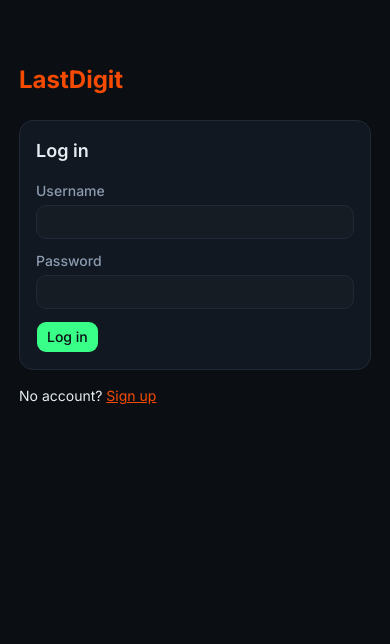
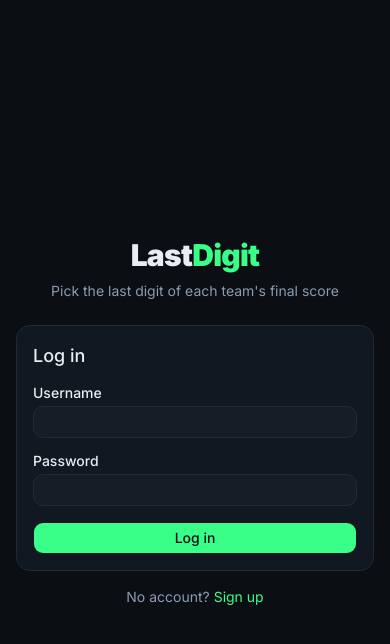
Before and after one commit to giankyle989/lastdigit, a Next.js app: page /login in a window 390 px wide. Shown: the top 644 px of the page. Built offline with nearby package versions, Linux system fonts and the light colour scheme; no server answers.

Commit message:
feat: add phone-first player shell and restyled auth pages

```diff
--- /dev/null
+++ b/src/app/(auth)/layout.tsx
@@ -0,0 +1,15 @@
+import Link from 'next/link'
+
+export default function AuthLayout({ children }: { children: React.ReactNode }) {
+  return (
+    <main className="flex min-h-dvh flex-col items-center justify-center px-4 py-10">
+      <Link href="/" className="text-3xl font-black tracking-tight">
+        Last<span className="text-primary">Digit</span>
+      </Link>
+      <p className="text-muted-foreground mt-2 mb-6 text-center text-sm">
+        Pick the last digit of each team&apos;s final score
+      </p>
+      <div className="w-full max-w-sm">{children}</div>
+    </main>
+  )
+}
--- a/src/app/(auth)/login/page.tsx
+++ b/src/app/(auth)/login/page.tsx
@@ -1,43 +1,41 @@
 import Link from 'next/link'
+import { redirect } from 'next/navigation'
 
 import { ActionForm } from '@/components/action-form'
+import { Card, CardContent, CardHeader, CardTitle } from '@/components/ui/card'
+import { Input } from '@/components/ui/input'
+import { Label } from '@/components/ui/label'
+import { getCurrentUser } from '@/server/session'
 
 import { loginAction } from '../actions'
 
-export default function LoginPage() {
+export default async function LoginPage() {
+  if (await getCurrentUser()) redirect('/')
   return (
-    <main className="mx-auto mt-16 max-w-sm px-4">
-      <h1 className="mb-6 text-2xl font-bold text-orange-600">LastDigit</h1>
-      <div className="card">
-        <h2 className="mb-4 text-lg font-semibold">Log in</h2>
-        <ActionForm action={loginAction} submitLabel="Log in">
-          <div>
-            <label htmlFor="username" className="label">
-              Username
-            </label>
-            <input id="username" name="username" className="input" autoComplete="username" required />
-          </div>
-          <div>
-            <label htmlFor="password" className="label">
-              Password
-            </label>
-            <input
-              id="password"
-              name="password"
-              type="password"
-              className="input"
-              autoComplete="current-password"
-              required
-            />
-          </div>
-        </ActionForm>
-      </div>
-      <p className="mt-4 text-sm">
+    <>
+      <Card>
+        <CardHeader>
+          <CardTitle className="text-lg">Log in</CardTitle>
+        </CardHeader>
+        <CardContent>
+          <ActionForm action={loginAction} submitLabel="Log in" className="grid gap-4">
+            <div className="grid gap-1.5">
+              <Label htmlFor="username">Username</Label>
+              <Input id="username" name="username" autoComplete="username" required />
+            </div>
+            <div className="grid gap-1.5">
+              <Label htmlFor="password">Password</Label>
+              <Input id="password" name="password" type="password" autoComplete="current-password" required />
+            </div>
+          </ActionForm>
+        </CardContent>
+      </Card>
+      <p className="text-muted-foreground mt-4 text-center text-sm">
         No account?{' '}
-        <Link href="/signup" className="text-orange-600 underline">
+        <Link href="/signup" className="text-primary underline-offset-4 hover:underline">
           Sign up
         </Link>
       </p>
-    </main>
+    </>
   )
 }
--- a/src/app/(auth)/signup/page.tsx
+++ b/src/app/(auth)/signup/page.tsx
@@ -1,52 +1,59 @@
 import Link from 'next/link'
+import { redirect } from 'next/navigation'
 
 import { ActionForm } from '@/components/action-form'
+import { Card, CardContent, CardHeader, CardTitle } from '@/components/ui/card'
+import { Input } from '@/components/ui/input'
+import { Label } from '@/components/ui/label'
+import { firstParam } from '@/lib/pagination'
+import { getCurrentUser } from '@/server/session'
 
 import { signupAction } from '../actions'
 
-export default async function SignupPage({ searchParams }: { searchParams: Promise<{ ref?: string }> }) {
-  const { ref } = await searchParams
+export default async function SignupPage({
+  searchParams,
+}: {
+  searchParams: Promise<{ ref?: string | string[] }>
+}) {
+  if (await getCurrentUser()) redirect('/')
+  const ref = firstParam((await searchParams).ref)?.slice(0, 32) ?? ''
   return (
-    <main className="mx-auto mt-16 max-w-sm px-4">
-      <h1 className="mb-6 text-2xl font-bold text-orange-600">LastDigit</h1>
-      <div className="card">
-        <h2 className="mb-4 text-lg font-semibold">Sign up</h2>
-        <ActionForm action={signupAction} submitLabel="Sign up">
-          <div>
-            <label htmlFor="username" className="label">
-              Username
-            </label>
-            <input id="username" name="username" className="input" autoComplete="username" required />
-            <p className="mt-1 text-xs text-gray-500">3–20 letters, numbers or underscores</p>
+    <>
+      <Card>
+        <CardHeader>
+          <CardTitle className="text-lg">Sign up</CardTitle>
+        </CardHeader>
+        <CardContent>
+          <ActionForm action={signupAction} submitLabel="Sign up" className="grid gap-4">
+            <div className="grid gap-1.5">
+              <Label htmlFor="username">Username</Label>
+              <Input id="username" name="username" autoComplete="username" required />
+              <p className="text-muted-foreground text-xs">3–20 letters, numbers or underscores</p>
             </div>
-          <div>
-            <label htmlFor="password" className="label">
-              Password
-            </label>
-            <input
+            <div className="grid gap-1.5">
+              <Label htmlFor="password">Password</Label>
+              <Input
                 id="password"
                 name="password"
                 type="password"
-              className="input"
                 autoComplete="new-password"
                 required
                 minLength={8}
               />
             </div>
-          <div>
-            <label htmlFor="referralCode" className="label">
-              Referral code (optional)
-            </label>
-            <input id="referralCode" name="referralCode" className="input" defaultValue={ref ?? ''} />
+            <div className="grid gap-1.5">
+              <Label htmlFor="referralCode">Referral code (optional)</Label>
+              <Input id="referralCode" name="referralCode" defaultValue={ref} />
             </div>
           </ActionForm>
-      </div>
-      <p className="mt-4 text-sm">
+        </CardContent>
+      </Card>
+      <p className="text-muted-foreground mt-4 text-center text-sm">
         Already have an account?{' '}
-        <Link href="/login" className="text-orange-600 underline">
+        <Link href="/login" className="text-primary underline-offset-4 hover:underline">
           Log in
         </Link>
       </p>
-    </main>
+    </>
   )
 }
--- /dev/null
+++ b/src/app/(player)/more/page.tsx
@@ -0,0 +1,24 @@
+import { LogoutButton } from '@/components/logout-button'
+import { Card, CardContent, CardHeader, CardTitle } from '@/components/ui/card'
+import { requireUser } from '@/server/session'
+
+export default async function MorePage() {
+  const user = await requireUser()
+  return (
+    <div className="space-y-4">
+      <h1 className="text-xl font-semibold">More</h1>
+      <Card>
+        <CardHeader>
+          <CardTitle>Account</CardTitle>
+        </CardHeader>
+        <CardContent className="flex items-center justify-between gap-4">
+          <div>
+            <div className="text-muted-foreground text-xs">Signed in as</div>
+            <div className="font-semibold">{user.username}</div>
+          </div>
+          <LogoutButton />
+        </CardContent>
+      </Card>
+    </div>
+  )
+}
--- /dev/null
+++ b/src/components/logout-button.tsx
@@ -0,0 +1,12 @@
+import { logoutAction } from '@/app/(auth)/actions'
+import { Button } from '@/components/ui/button'
+
+export function LogoutButton({ className }: { className?: string }) {
+  return (
+    <form action={logoutAction} className={className}>
+      <Button type="submit" variant="outline">
+        Log out
+      </Button>
+    </form>
+  )
+}
--- /dev/null
+++ b/src/components/shell/player-header.tsx
@@ -0,0 +1,39 @@
+import Link from 'next/link'
+
+import { PointsAmount } from '@/components/points-amount'
+import { formatPoints } from '@/lib/format'
+
+import { PlayerTopNav } from './player-nav'
+
+export function Logo({ href = '/' }: { href?: string }) {
+  return (
+    <Link href={href} className="text-lg font-black tracking-tight">
+      Last<span className="text-primary">Digit</span>
+    </Link>
+  )
+}
+
+export function PlayerHeader({ balance, isAdmin }: { balance: number; isAdmin: boolean }) {
+  return (
+    <header className="bg-background/95 border-border sticky top-0 z-40 border-b backdrop-blur">
+      <div className="mx-auto flex h-14 max-w-6xl items-center gap-4 px-4">
+        <Logo href="/games" />
+        <PlayerTopNav />
+        <div className="ml-auto flex items-center gap-2">
+          {isAdmin && (
+            <Link href="/admin" className="text-muted-foreground hover:text-foreground text-sm">
+              Admin
+            </Link>
+          )}
+          <Link
+            href="/wallet"
+            aria-label={`Balance: ${formatPoints(balance)} points`}
+            className="bg-surface-2 border-border hover:border-primary/60 rounded-full border px-3 py-1 text-sm"
+          >
+            <PointsAmount value={balance} unit className="text-primary font-semibold" />
+          </Link>
+        </div>
+      </div>
+    </header>
+  )
+}
--- /dev/null
+++ b/src/components/shell/player-nav.tsx
@@ -0,0 +1,72 @@
+'use client'
+
+import { CalendarDays, Menu, Ticket, Wallet } from 'lucide-react'
+import Link from 'next/link'
+import { usePathname } from 'next/navigation'
+
+import { isActivePath } from '@/lib/url'
+import { cn } from '@/lib/utils'
+
+const NAV = [
+  { href: '/games', label: 'Games', icon: CalendarDays },
+  { href: '/bets', label: 'Bets', icon: Ticket },
+  { href: '/wallet', label: 'Wallet', icon: Wallet },
+  { href: '/more', label: 'More', icon: Menu },
+]
+
+/** Inline tabs in the desktop top bar (≥ 768px). */
+export function PlayerTopNav() {
+  const pathname = usePathname()
+  return (
+    <nav aria-label="Main" className="hidden items-center gap-1 md:flex">
+      {NAV.map((item) => {
+        const active = isActivePath(pathname, item.href)
+        return (
+          <Link
+            key={item.href}
+            href={item.href}
+            aria-current={active ? 'page' : undefined}
+            className={cn(
+              'rounded-lg px-3 py-1.5 text-sm font-medium transition-colors',
+              active ? 'bg-surface-2 text-primary' : 'text-muted-foreground hover:text-foreground',
+            )}
+          >
+            {item.label}
+          </Link>
+        )
+      })}
+    </nav>
+  )
+}
+
+/** Fixed bottom tab bar on phones (< 768px). */
+export function PlayerBottomNav() {
+  const pathname = usePathname()
+  return (
+    <nav
+      aria-label="Tabs"
+      className="bg-background/95 border-border fixed inset-x-0 bottom-0 z-40 border-t pb-[env(safe-area-inset-bottom)] backdrop-blur md:hidden"
+    >
+      <ul className="grid grid-cols-4">
+        {NAV.map((item) => {
+          const active = isActivePath(pathname, item.href)
+          return (
+            <li key={item.href}>
+              <Link
+                href={item.href}
+                aria-current={active ? 'page' : undefined}
+                className={cn(
+                  'flex h-16 flex-col items-center justify-center gap-1 text-xs font-medium',
+                  active ? 'text-primary' : 'text-muted-foreground',
+                )}
+              >
+                <item.icon aria-hidden className="size-5" />
+                {item.label}
+              </Link>
+            </li>
+          )
+        })}
+      </ul>
+    </nav>
+  )
+}
--- a/src/lib/url.ts
+++ b/src/lib/url.ts
@@ -20,3 +20,9 @@ export function hrefWith(
   const qs = params.toString()
   return qs ? `${basePath}?${qs}` : basePath
 }
+
+/** Nav highlighting: `/games/abc` is inside `/games`; with `exact`, only the path itself matches. */
+export function isActivePath(pathname: string, href: string, exact = false): boolean {
+  if (exact) return pathname === href
+  return pathname === href || pathname.startsWith(`${href}/`)
+}
```
Also changed, not shown: src/app/(player)/layout.tsx (+7 -13 lines), 2 other files (tests, documents, lock files or other folders). Lines whose indentation alone changed are shown as unchanged.
